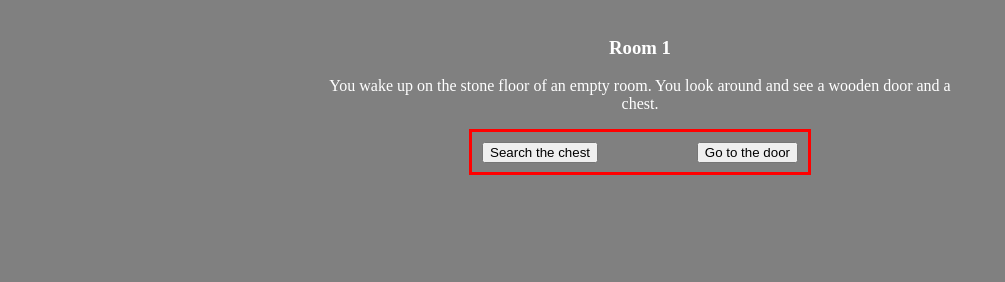
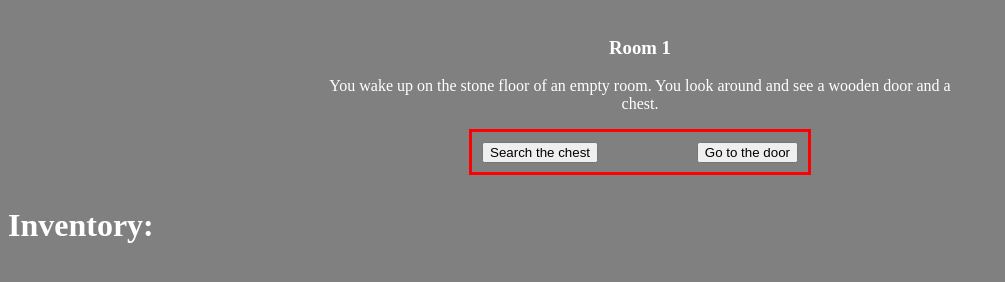
Before and after one commit to LukeJansen/AINT151, a plain HTML site: page ,Assignment/index.html in a window 1280 px wide. Shown: the whole page, without its empty margins (0-1005 px from the left). Drawn offline with Linux system fonts and the light colour scheme.

Commit message:
Added Inventory & Requirement System

```diff
--- a/,Assignment/css/main.css
+++ b/,Assignment/css/main.css
@@ -17,6 +17,11 @@ p{
   padding: 10px;
 }
 
+#inventory{
+  float: right;
+  position:absolute;
+}
+
 #roomChoices{
   margin: auto;
   width: 50%;
--- a/,Assignment/index.html
+++ b/,Assignment/index.html
@@ -14,6 +14,9 @@
       <p id="roomText">Room text</p>
       <div id="roomChoices">Room choice buttons</div>
     </div>
+    <div id="inventory">
+      <h1>Inventory:</h1>
+    </div>
 
   </body>
 </html>
--- a/,Assignment/js/data.js
+++ b/,Assignment/js/data.js
@@ -1,4 +1,5 @@
 var inventory = []
+var lastRoom = 0
 
 var roomArray = [
 	{
@@ -13,7 +14,9 @@ var roomArray = [
 				text:'Go to the door',
 				index:2
 			}
-		]
+		],
+		item: "",
+		requirement:""
 	},
 	{
 		title:'Room 1',
@@ -23,16 +26,20 @@ var roomArray = [
 				text:'Go to the door',
 				index:2
 			}
-		]
+		],
+		item: "Key",
+		requirement:""
 	},
 	{
 		title:'Room 3',
-		text:'you are standing room 1',
+		text:'You go through the door.',
 		choices:[
 			{
 				text:'Go to room 2',
 				index:1
 			}
-		]
+		],
+		item: "",
+		requirement:"Key"
 	}
 ]
--- a/,Assignment/js/main.js
+++ b/,Assignment/js/main.js
@@ -8,7 +8,20 @@ function SelectRoom(roomIndex)
 	var title = document.getElementById('roomTitle');
 	var text = document.getElementById('roomText');
 	var choices = document.getElementById('roomChoices');
+	var inv = document.getElementById('inventory');
 
+	var item = roomArray[roomIndex].item;
+	var requirement = roomArray[roomIndex].requirement;
+
+if (requirement != ""){
+	if (inventory.includes(requirement)){
+		inventory.pop(requirement);
+	} else{
+		alert("You do not have what is required to enter this room!\n" + requirement);
+		SelectRoom(lastRoom);
+		return;
+	}
+}
 	choices.innerHTML = "";
 
 	title.innerHTML = roomArray[roomIndex].title;
@@ -18,4 +31,16 @@ function SelectRoom(roomIndex)
 		var tag = "<button type = 'button' onclick = '" + "SelectRoom(" + roomArray[roomIndex].choices[i].index + ")'" + " id = 'b" + (i % 2) + "'>" + roomArray[roomIndex].choices[i].text + "</button>";
 		choices.innerHTML += tag;
 	}
+
+	if (!(inventory.includes(item)) && item != ""){
+	 	inventory.push(item);
+		console.log(inventory);
+	}
+
+	inv.innerHTML = "<h1>Inventory:</h1>"
+	for (var i = 0; i < inventory.length; i++){
+		inv.innerHTML += "<h3>" + inventory[i] + "</h3><br>"
+	}
+
+	lastRoom = roomIndex;
 }
```
Also changed, not shown: ,Assignment/img/New Text Document.txt (deleted).
